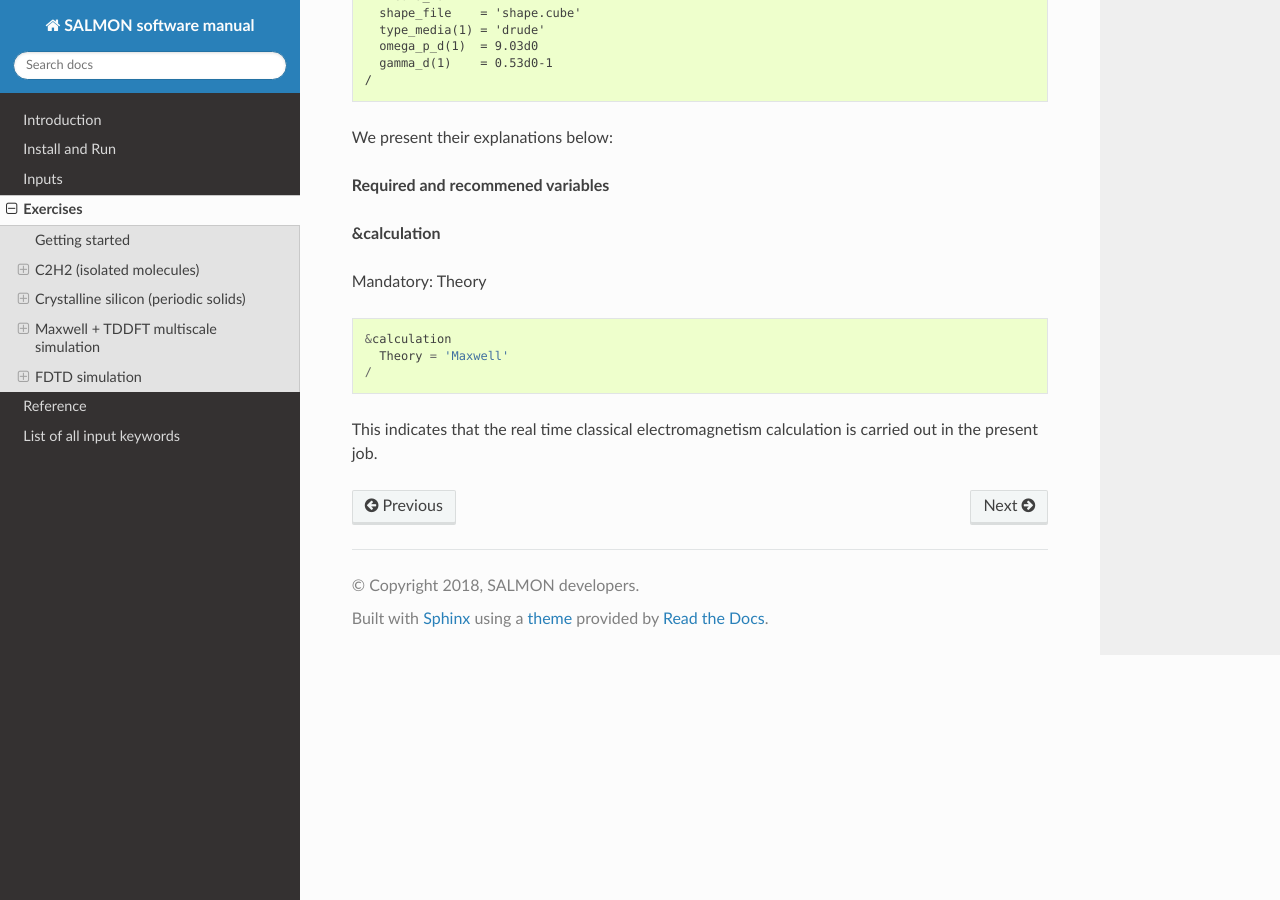
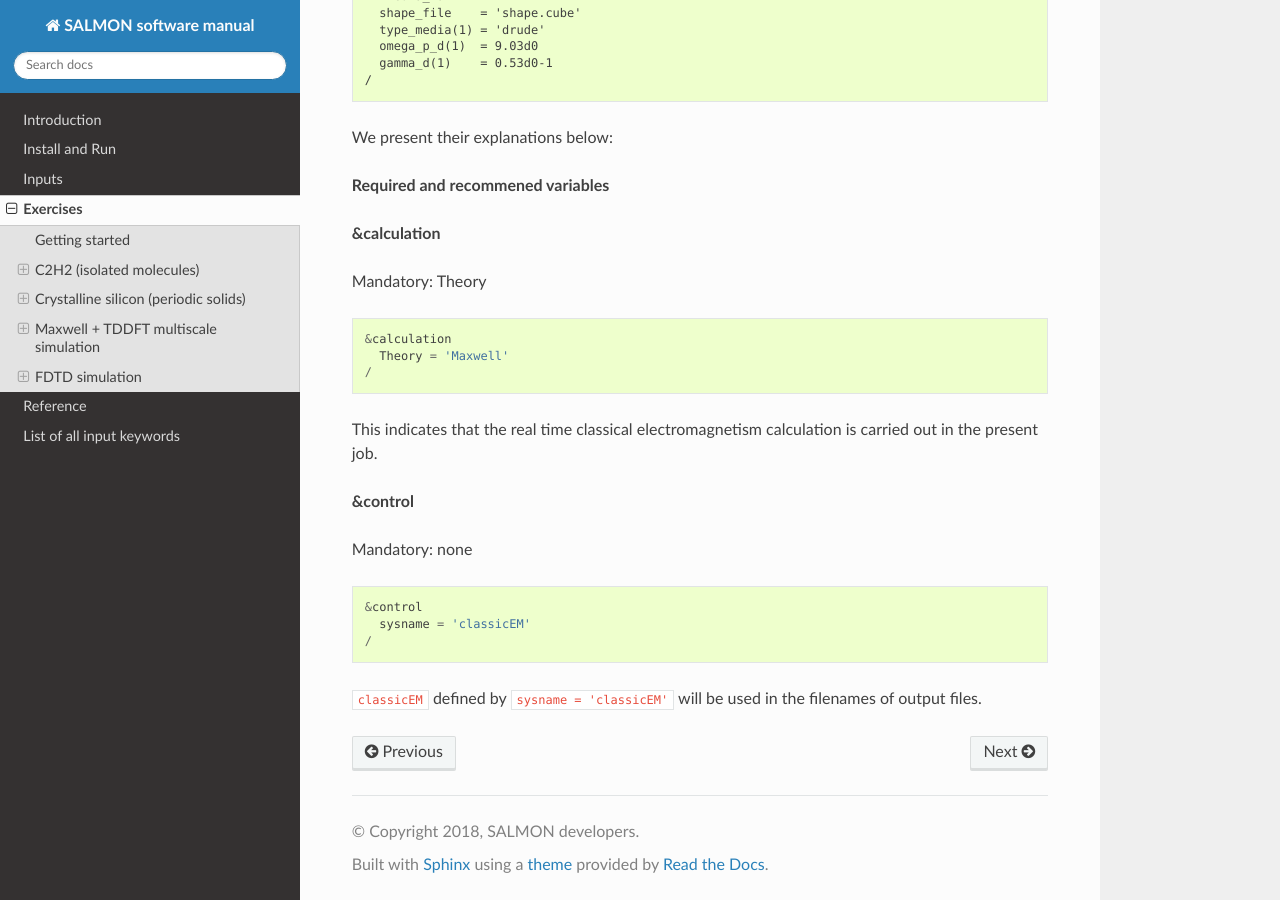
Before and after one commit to SALMON-TDDFT/SALMON-DOCS, a Sphinx documentation site: the page built from source/exercises.rst, in a window 1280 px wide and 900 px high, scrolled down 54586 px. Built offline with Sphinx 7.4.7 and the Read the Docs theme 2.0.0, drawn with Linux system fonts in a browser that asks for light colours; formulas are drawn with MathJax 3.

Commit message:
Update exercises.rst

```diff
--- a/source/exercises.rst
+++ b/source/exercises.rst
@@ -3156,3 +3156,15 @@ Mandatory: Theory
    /
 
 This indicates that the real time classical electromagnetism calculation is carried out in the present job.
+
+**&control**
+
+Mandatory: none
+
+::
+
+   &control
+     sysname = 'classicEM'
+   /
+
+``classicEM`` defined by ``sysname = 'classicEM'`` will be used in the filenames of output files.
```
